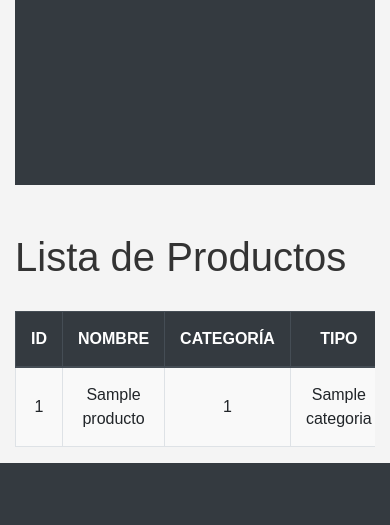
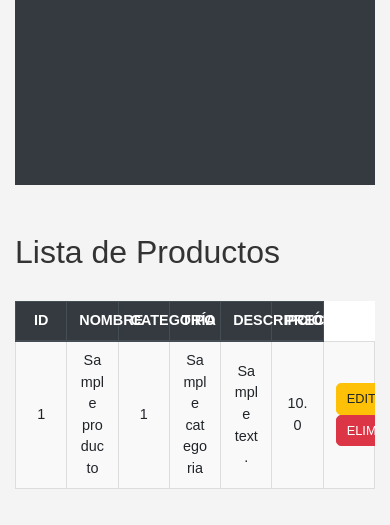
Before and after one commit to jhosue-pstr/AquiNomas, a Flask app: page / in a window 390 px wide. Shown: the part 707-1232 px from the top of the page. Before the commit the page ends 1170 px from the top, so only its background shows below. Run offline with Flask 3, Linux system fonts and the light colour scheme; tables that the repository leaves empty hold one stand-in row (values such as "Sample post"); parts of the project's set-up code (start-up, migrations or seed data) failed here and were passed over; some libraries are stand-ins or nearby versions.

Commit message:
boton eliminar

```diff
--- a/Frontend/app.py
+++ b/Frontend/app.py
@@ -1,9 +1,4 @@
-from flask import Flask, render_template, request  # Asegúrate de importar 'request'
-
-import pymysql
-pymysql.install_as_MySQLdb()  # Esto hace que SQLAlchemy use PyMySQL en lugar de MySQLdb.
-
-from flask import Flask, render_template, request  # Importa 'request'
+from flask import Flask, render_template, request, redirect, url_for
 from flask_sqlalchemy import SQLAlchemy
 
 app = Flask(__name__)
@@ -30,12 +25,45 @@ class Categoria(db.Model):
 @app.route('/')
 def listar_productos():
     # Paginación: Obtener los primeros 10 productos
-    page = request.args.get('page', 1, type=int)  # Si no se pasa un valor, la página predeterminada es 1
-    productos = Producto.query.paginate(page=page, per_page=10)  # 10 productos por página
+    page = request.args.get('page', 1, type=int)
+    productos = Producto.query.paginate(page=page, per_page=10)
 
     # Pasamos los productos a la plantilla HTML
     return render_template('index.html', productos=productos)
 
+# Ruta para editar un producto
+@app.route('/productos/<int:id>', methods=['PUT'])
+def editar_producto(id):
+    producto = Producto.query.get_or_404(id)  # Obtiene el producto por su ID
+
+    # Obtener los datos del cuerpo de la solicitud (JSON)
+    data = request.get_json()
+
+    if data:
+        producto.nombre = data.get('nombre', producto.nombre)
+        producto.categoria_id = data['categoria']['id']  # Tomamos el ID de la categoría desde el JSON
+        producto.descripcion = data.get('descripcion', producto.descripcion)
+        producto.precio = data.get('precio', producto.precio)
+
+        # Guardar cambios en la base de datos
+        db.session.commit()
+
+        # Retornar una respuesta exitosa
+        return jsonify({"message": "Producto actualizado exitosamente"}), 200
+
+    return jsonify({"message": "No se pudo actualizar el producto"}), 400
+
+
+@app.route('/eliminar/<int:id>', methods=['GET', 'POST'])
+def eliminar_producto(id):
+    producto = Producto.query.get_or_404(id)  # Obtiene el producto por su ID
+
+    # Eliminar el producto de la base de datos
+    db.session.delete(producto)
+    db.session.commit()
+
+    # Redirigir a la página principal después de eliminar
+    return redirect(url_for('listar_productos'))
 
 if __name__ == '__main__':
     app.run(debug=True)
--- a/Frontend/static/css/main.css
+++ b/Frontend/static/css/main.css
@@ -1,4 +1,3 @@
-/* main.css */
 body {
     font-family: 'Arial', sans-serif;
     background-color: #f4f4f4;
@@ -7,21 +6,21 @@ body {
 }
 
 .container-fluid {
-    margin-top: 50px;  /* Espaciado desde la parte superior */
-    width: 100%; /* La página ocupa todo el ancho */
+    margin-top: 50px;
+    width: 100%;
 }
 
 .sidebar {
     background-color: #343a40;
     color: #fff;
     padding: 20px;
-    position: fixed; /* La barra lateral se mantiene fija */
-    width: 280px; /* Aumenta el ancho de la barra lateral a 280px (ajústalo según lo necesites) */
-    height: 100vh; /* Ocupa el 100% de la altura de la pantalla */
-    top: 0; /* Asegura que la barra esté en la parte superior */
-    left: 0; /* Pegada al borde izquierdo */
-    border-radius: 0; /* Elimina el borde redondeado */
-    z-index: 999; /* Asegura que la barra lateral esté por encima de otros elementos */
+    position: fixed;
+    width: 280px;
+    height: 100vh;
+    top: 0;
+    left: 0;
+    border-radius: 0;
+    z-index: 999;
 }
 
 .sidebar .profile img {
@@ -39,28 +38,31 @@ body {
 }
 
 .main-content {
-    margin-left: 220px; /* Deja espacio para la barra lateral */
+    margin-left: 300px;
     padding: 20px;
-    width: calc(100% - 220px); /* Asegura que el contenido ocupe el resto del espacio */
+    width: calc(100% - 300px);
 }
 
 h1 {
-    font-size: 2.5rem;
+    font-size: 2rem;
     color: #333;
     margin-bottom: 30px;
 }
 
 .table {
-    width: 100%; /* La tabla ocupa todo el ancho */
-    table-layout: auto;
+    width: 100%;
+    table-layout: fixed;  /* Ajusta el ancho de las columnas */
     border-spacing: 0;
     border-collapse: collapse;
+    background-color: #fff;
 }
 
 .table th, .table td {
     text-align: center;
     vertical-align: middle;
-    padding: 15px; /* Aumenta el padding de las celdas */
+    padding: 8px 12px;  /* Reduce el padding */
+    border: 1px solid #ddd;
+    font-size: 0.9rem;  /* Reduce el tamaño de la fuente en las celdas */
 }
 
 .table th {
@@ -83,12 +85,12 @@ h1 {
 }
 
 .table td {
-    word-wrap: break-word; /* Asegura que el contenido largo se divida en varias líneas */
+    word-wrap: break-word;
 }
 
 .btn-warning, .btn-danger, .btn-success {
-    padding: 10px 20px; /* Botones más grandes */
-    font-size: 1rem; /* Aumenta el tamaño de los botones */
+    padding: 5px 10px;  /* Botones más pequeños */
+    font-size: 0.8rem;  /* Reducir el tamaño de los botones */
     border-radius: 5px;
 }
 
@@ -108,9 +110,28 @@ h1 {
     margin-top: 10px;
 }
 
+.pagination {
+    display: flex;
+    justify-content: center;
+    margin-top: 20px;
+}
+
+.pagination a {
+    padding: 5px 10px;
+    margin: 0 5px;
+    border-radius: 5px;
+    background-color: #007bff;
+    color: white;
+    text-decoration: none;
+}
+
+.pagination a:hover {
+    background-color: #0056b3;
+}
+
 @media (max-width: 768px) {
     .sidebar {
-        width: 100%; /* Barra lateral ocupa el 100% del ancho en pantallas pequeñas */
+        width: 100%;
         position: relative;
     }
 
--- a/Frontend/templates/index.html
+++ b/Frontend/templates/index.html
@@ -52,6 +52,17 @@
                         <td>{{ producto.categoria.nombre }}</td>  <!-- Muestra el nombre de la categoría -->
                         <td>{{ producto.descripcion }}</td>
                         <td>{{ producto.precio }}</td>
+                            <td>
+            <!-- Botón de editar -->
+            <a class="btn btn-warning btn-sm" href="{{ url_for('editar_producto', id=producto.id) }}">EDITAR</a>
+
+            <!-- Botón de eliminar -->
+            <a class="btn btn-danger btn-sm" href="{{ url_for('eliminar_producto', id=producto.id) }}" onclick="return confirm('¿Estás seguro de que deseas eliminar este producto?')">ELIMINAR</a>
+        </td>
+
+
+
+
                     </tr>
                     {% endfor %}
                 </tbody>
```
Also changed, not shown: 1 other file.
